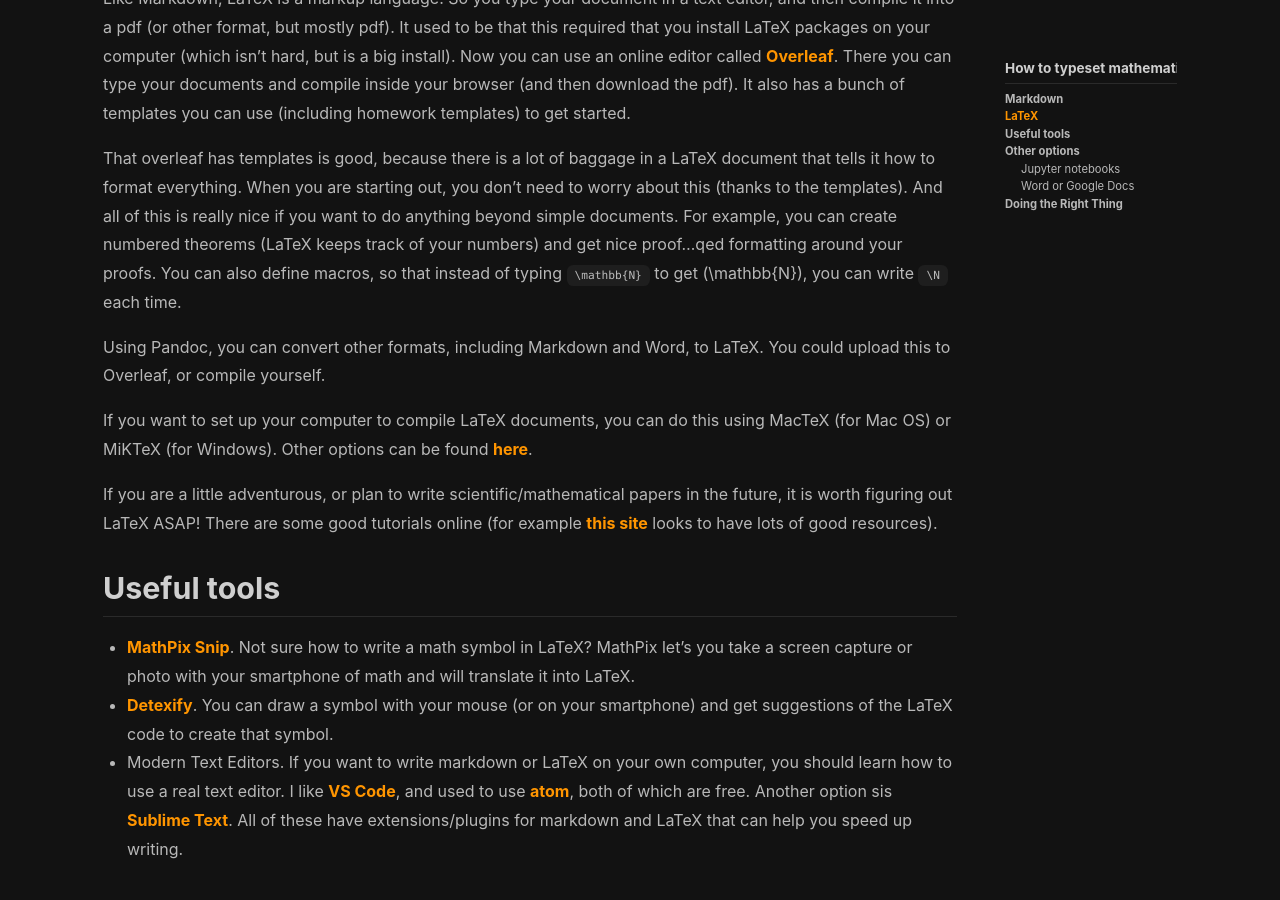
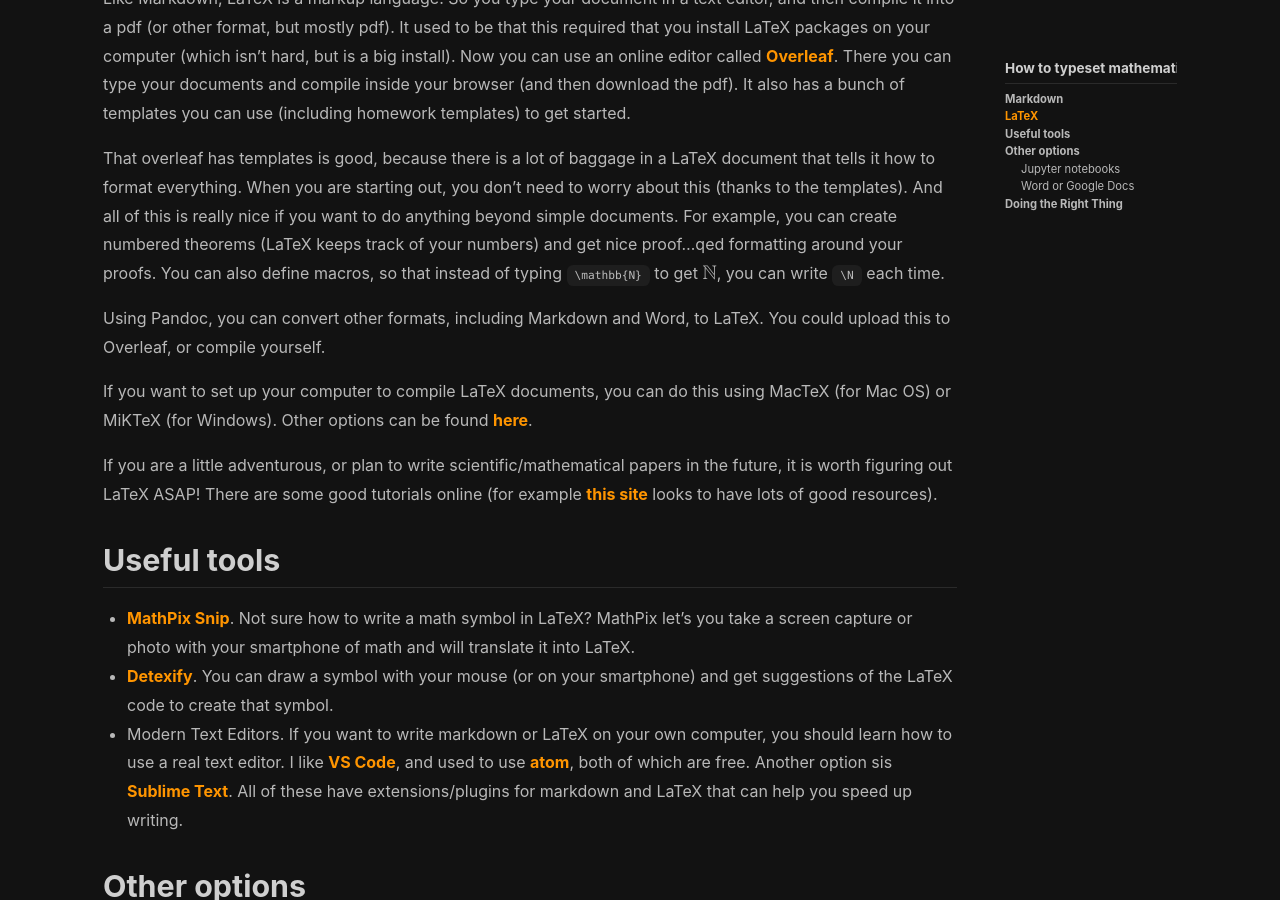
Before and after one commit to oscarlevin/oscarlevin.github.io, a Jekyll site: the page built from _posts/2019-08-24-typeset-homework.md, in a window 1280 px wide and 900 px high, scrolled down 1458 px. Built offline with Jekyll 4.4.1, drawn with Linux system fonts in a browser that asks for light colours; nearby versions of some CDN libraries; formulas are drawn with MathJax 3.

Commit message:
tweak math

```diff
--- a/_posts/2019-08-24-typeset-homework.md
+++ b/_posts/2019-08-24-typeset-homework.md
@@ -33,7 +33,7 @@
 
 Like Markdown, LaTeX is a markup language.  So you type your document in a text editor, and then compile it into a pdf (or other format, but mostly pdf).  It used to be that this required that you install LaTeX packages on your computer (which isn't hard, but is a big install).  Now you can use an online editor called [Overleaf](https://www.overleaf.com?r=26028ffe&rm=d&rs=b).  There you can type your documents and compile inside your browser (and then download the pdf).  It also has a bunch of templates you can use (including homework templates) to get started.
 
-That overleaf has templates is good, because there is a lot of baggage in a LaTeX document that tells it how to format everything.  When you are starting out, you don't need to worry about this (thanks to the templates).  And all of this is really nice if you want to do anything beyond simple documents.  For example, you can create numbered theorems (LaTeX keeps track of your numbers) and get nice proof...qed formatting around your proofs.  You can also define macros, so that instead of typing `\mathbb{N}` to get \(\mathbb{N}\), you can write `\N` each time.
+That overleaf has templates is good, because there is a lot of baggage in a LaTeX document that tells it how to format everything.  When you are starting out, you don't need to worry about this (thanks to the templates).  And all of this is really nice if you want to do anything beyond simple documents.  For example, you can create numbered theorems (LaTeX keeps track of your numbers) and get nice proof...qed formatting around your proofs.  You can also define macros, so that instead of typing `\mathbb{N}` to get $$\mathbb{N}$$, you can write `\N` each time.
 
 Using Pandoc, you can convert other formats, including Markdown and Word, to LaTeX.  You could upload this to Overleaf, or compile yourself.
 
```
